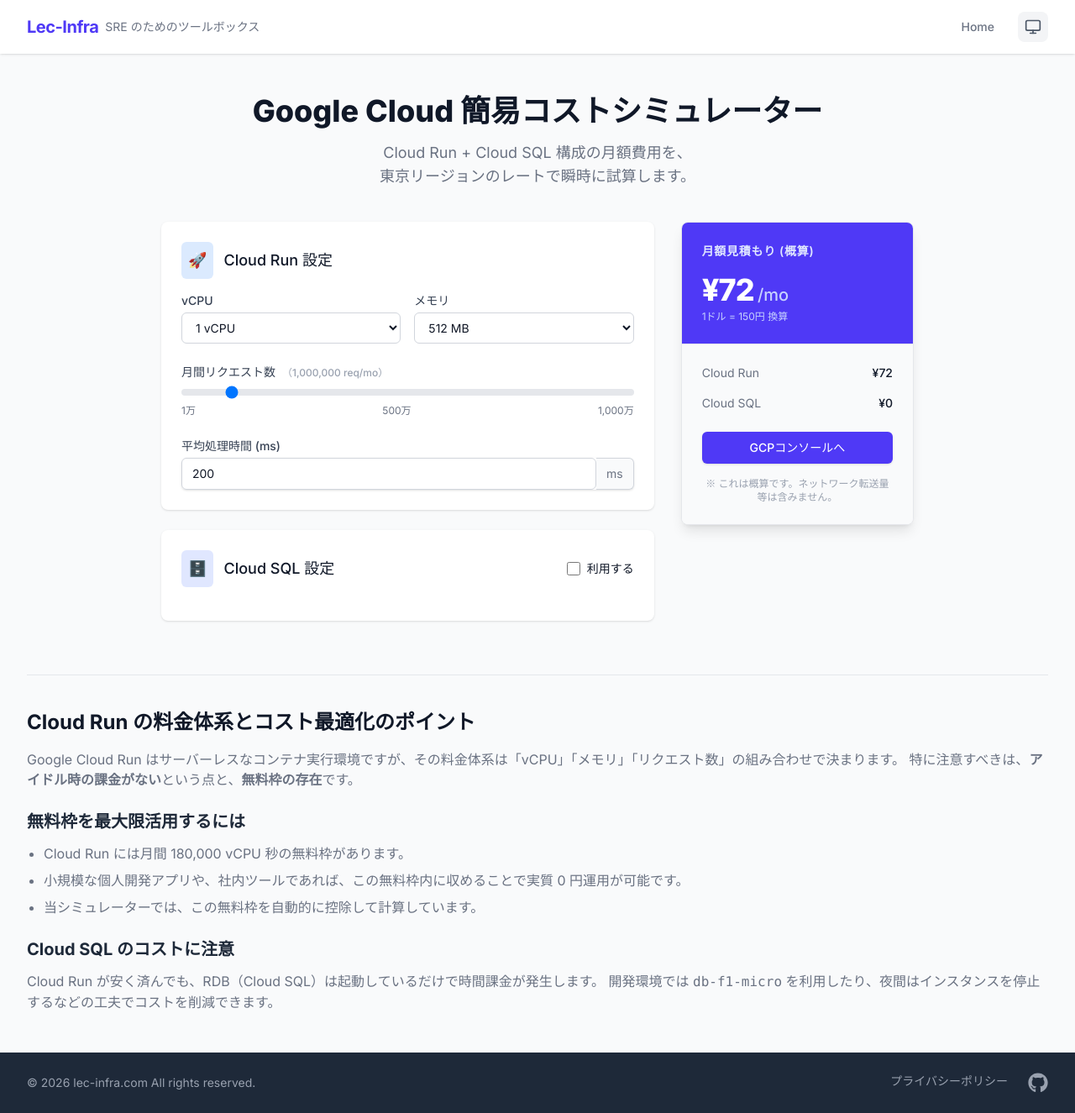
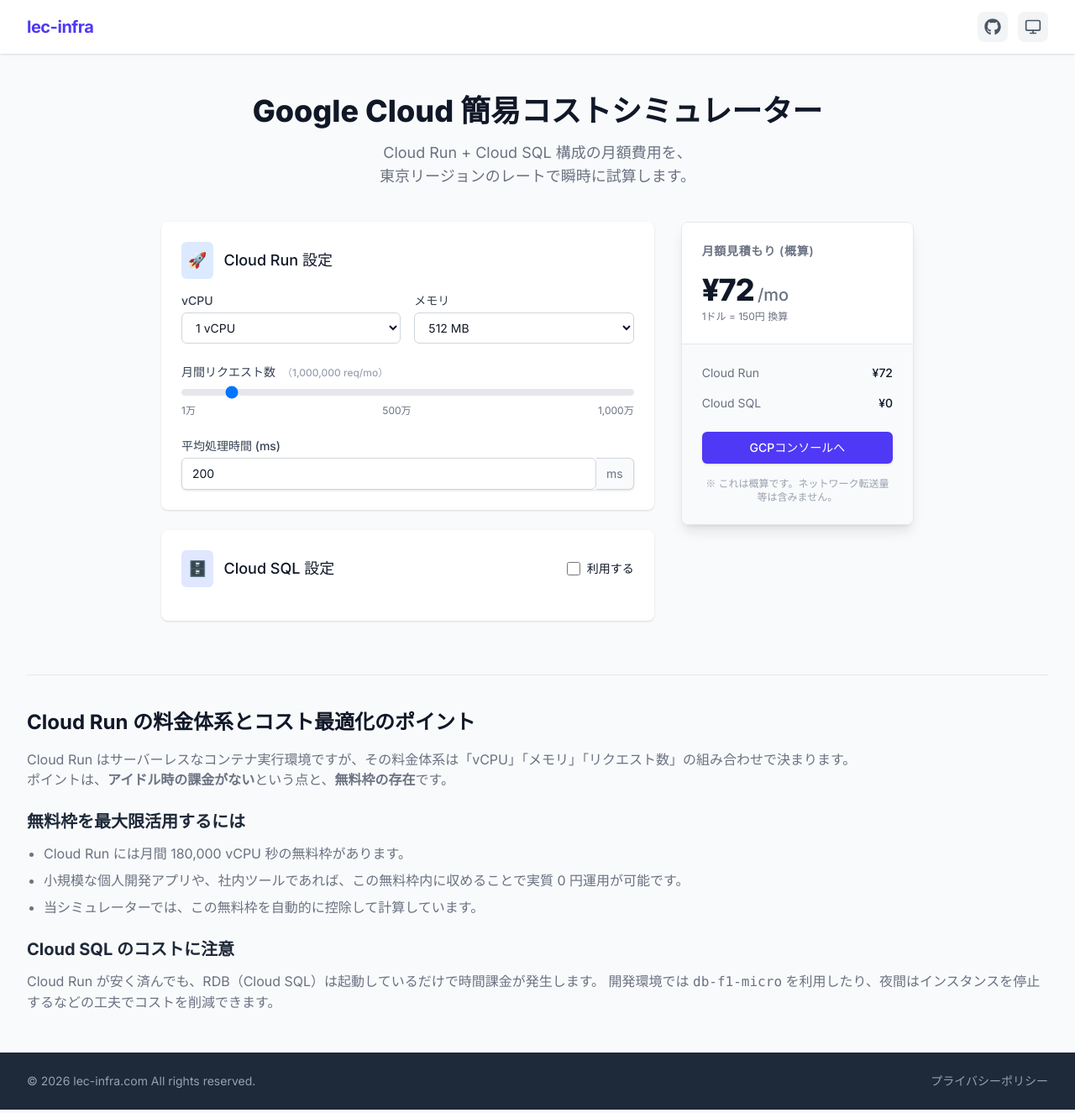
Before and after one commit to KeitaSHIBUYA/lec-infra-toolbox, a Next.js app in the folder frontend/: page /gcp-cost-calc in a window 1280 px wide. Shown: the whole page at 84% size. Built offline with nearby package versions, Linux system fonts and the light colour scheme.

Commit message:
mod: ダークモードの色味を修正

```diff
--- a/frontend/src/app/gcp-cost-calc/page.tsx
+++ b/frontend/src/app/gcp-cost-calc/page.tsx
@@ -260,19 +260,19 @@ export default function GcpCostPage() {
           {/* 右側：計算結果 (1カラム分・Sticky) */}
           <div className="lg:col-span-1">
             <div className="bg-white dark:bg-gray-800 shadow-lg rounded-lg overflow-hidden sticky top-24 border border-gray-200 dark:border-gray-700">
-              <div className="p-6 bg-indigo-600 dark:bg-gray-800 text-white">
-                <h3 className="text-sm font-semibold text-indigo-100 dark:text-gray-300 uppercase tracking-wider">
+              <div className="p-6 bg-white dark:bg-gray-800">
+                <h3 className="text-sm font-semibold text-gray-500 dark:text-gray-300 uppercase tracking-wider">
                   月額見積もり (概算)
                 </h3>
                 <div className="mt-4 flex items-baseline">
-                  <span className="text-4xl font-extrabold tracking-tight">
+                  <span className="text-4xl font-extrabold tracking-tight text-gray-900 dark:text-white">
                     ¥{cost.total.toLocaleString()}
                   </span>
-                  <span className="ml-1 text-xl font-medium text-indigo-200 dark:text-gray-400">
+                  <span className="ml-1 text-xl font-medium text-gray-500 dark:text-gray-400">
                     /mo
                   </span>
                 </div>
-                <p className="mt-1 text-xs text-indigo-200 dark:text-gray-400">
+                <p className="mt-1 text-xs text-gray-500 dark:text-gray-400">
                   1ドル = {USD_JPY}円 換算
                 </p>
               </div>
@@ -322,19 +322,20 @@ export default function GcpCostPage() {
 
       {/* Cloud Run の料金体系とコスト最適化のポイント */}
 
-      <div className="mt-16 border-t border-gray-200 pt-10">
-        <div className="prose prose-lg text-gray-500 mx-auto">
-          <h2 className="text-2xl font-bold text-gray-900 mb-4">
+      <div className="mt-16 border-t border-gray-200 dark:border-gray-700 pt-10">
+        <div className="prose prose-lg text-gray-500 dark:text-gray-400 mx-auto">
+          <h2 className="text-2xl font-bold text-gray-900 dark:text-white mb-4">
             Cloud Run の料金体系とコスト最適化のポイント
           </h2>
           <p>
-            Google Cloud Run
+            Cloud Run
             はサーバーレスなコンテナ実行環境ですが、その料金体系は「vCPU」「メモリ」「リクエスト数」の組み合わせで決まります。
-            特に注意すべきは、<strong>アイドル時の課金がない</strong>
+            <br />
+            ポイントは、<strong>アイドル時の課金がない</strong>
             という点と、<strong>無料枠の存在</strong>です。
           </p>
 
-          <h3 className="text-xl font-bold text-gray-800 mt-6 mb-3">
+          <h3 className="text-xl font-bold text-gray-800 dark:text-gray-200 mt-6 mb-3">
             無料枠を最大限活用するには
           </h3>
           <ul className="list-disc pl-5 space-y-2">
@@ -348,13 +349,15 @@ export default function GcpCostPage() {
             </li>
           </ul>
 
-          <h3 className="text-xl font-bold text-gray-800 mt-6 mb-3">
+          <h3 className="text-xl font-bold text-gray-800 dark:text-gray-200 mt-6 mb-3">
             Cloud SQL のコストに注意
           </h3>
           <p>
             Cloud Run が安く済んでも、RDB（Cloud
             SQL）は起動しているだけで時間課金が発生します。 開発環境では{" "}
-            <code>db-f1-micro</code>{" "}
+            <code className="dark:bg-gray-700 dark:text-gray-200">
+              db-f1-micro
+            </code>{" "}
             を利用したり、夜間はインスタンスを停止するなどの工夫でコストを削減できます。
           </p>
         </div>
--- a/frontend/src/app/page.tsx
+++ b/frontend/src/app/page.tsx
@@ -13,12 +13,12 @@ const tools = [
   },
   {
     id: "cidr-calc",
-    title: "CIDR サブネット計算機",
+    title: "CIDR / サブネット計算機",
     description:
       "IP アドレス範囲からネットマスク、ホスト数、IP レンジを可視化します。",
     icon: "🌐",
-    href: "#", // まだ作っていないのでリンクなし
-    status: "Coming Soon",
+    href: "/cidr-calc",
+    status: "Beta",
   },
   {
     id: "cron-generator",
@@ -35,7 +35,7 @@ export default function Home() {
     <div className="max-w-7xl mx-auto px-4 sm:px-6 lg:px-8 py-12">
       <div className="text-center mb-16">
         <h1 className="text-4xl font-extrabold text-gray-900 dark:text-white sm:text-5xl sm:tracking-tight lg:text-6xl">
-          Infrastructure{" "}
+          SRE{" "}
           <span className="text-indigo-600 dark:text-indigo-400">Toolbox</span>
         </h1>
         <p className="mt-5 max-w-xl mx-auto text-xl text-gray-500 dark:text-gray-400">
--- a/frontend/src/components/Footer.tsx
+++ b/frontend/src/components/Footer.tsx
@@ -1,5 +1,3 @@
-import { FaGithub } from "react-icons/fa";
-
 export const Footer = () => {
   return (
     <footer className="bg-gray-800 dark:bg-gray-950 text-white mt-auto transition-colors duration-200">
@@ -11,23 +9,9 @@ export const Footer = () => {
               reserved.
             </p>
           </div>
-          <div className="flex space-x-6">
-            <a
-              href="/privacy"
-              className="text-gray-400 hover:text-white text-sm"
-            >
-              プライバシーポリシー
-            </a>
-            <a
-              href="https://github.com/KeitaSHIBUYA/lec-infra-toolbox"
-              className="text-gray-400 hover:text-white transition-colors"
-              target="_blank"
-              rel="noopener noreferrer"
-              aria-label="GitHub"
-            >
-              <FaGithub className="w-6 h-6" />
-            </a>
-          </div>
+          <a href="/privacy" className="text-gray-400 hover:text-white text-sm">
+            プライバシーポリシー
+          </a>
         </div>
       </div>
     </footer>
--- a/frontend/src/components/Header.tsx
+++ b/frontend/src/components/Header.tsx
@@ -2,6 +2,7 @@
 
 import Link from "next/link";
 import { useEffect, useRef, useState } from "react";
+import { FaGithub } from "react-icons/fa";
 import { FiMonitor, FiMoon, FiSun } from "react-icons/fi";
 import { useTheme } from "./ThemeProvider";
 
@@ -38,22 +39,21 @@ export const Header = () => {
           <div className="flex-shrink-0">
             <Link href="/" className="flex items-center">
               <span className="font-bold text-xl text-indigo-600 dark:text-indigo-400 tracking-tight">
-                Lec-Infra
-              </span>
-              <span className="ml-2 text-sm text-gray-500 dark:text-gray-400 hidden sm:block">
-                SRE のためのツールボックス
+                lec-infra
               </span>
             </Link>
           </div>
-          <div className="flex items-center space-x-4">
-            <nav className="flex space-x-4">
-              <Link
-                href="/"
-                className="text-gray-500 dark:text-gray-300 hover:text-gray-900 dark:hover:text-white px-3 py-2 rounded-md text-sm font-medium transition-colors"
-              >
-                Home
-              </Link>
-            </nav>
+          <div className="flex items-center space-x-3">
+            {/* GitHub リンク */}
+            <a
+              href="https://github.com/KeitaSHIBUYA/lec-infra-toolbox"
+              className="p-2 rounded-lg bg-gray-100 dark:bg-gray-700 text-gray-600 dark:text-gray-300 hover:bg-gray-200 dark:hover:bg-gray-600 transition-colors"
+              target="_blank"
+              rel="noopener noreferrer"
+              aria-label="GitHub"
+            >
+              <FaGithub className="w-5 h-5" />
+            </a>
 
             {/* テーマ切り替えボタン */}
             <div className="relative" ref={menuRef}>
```
